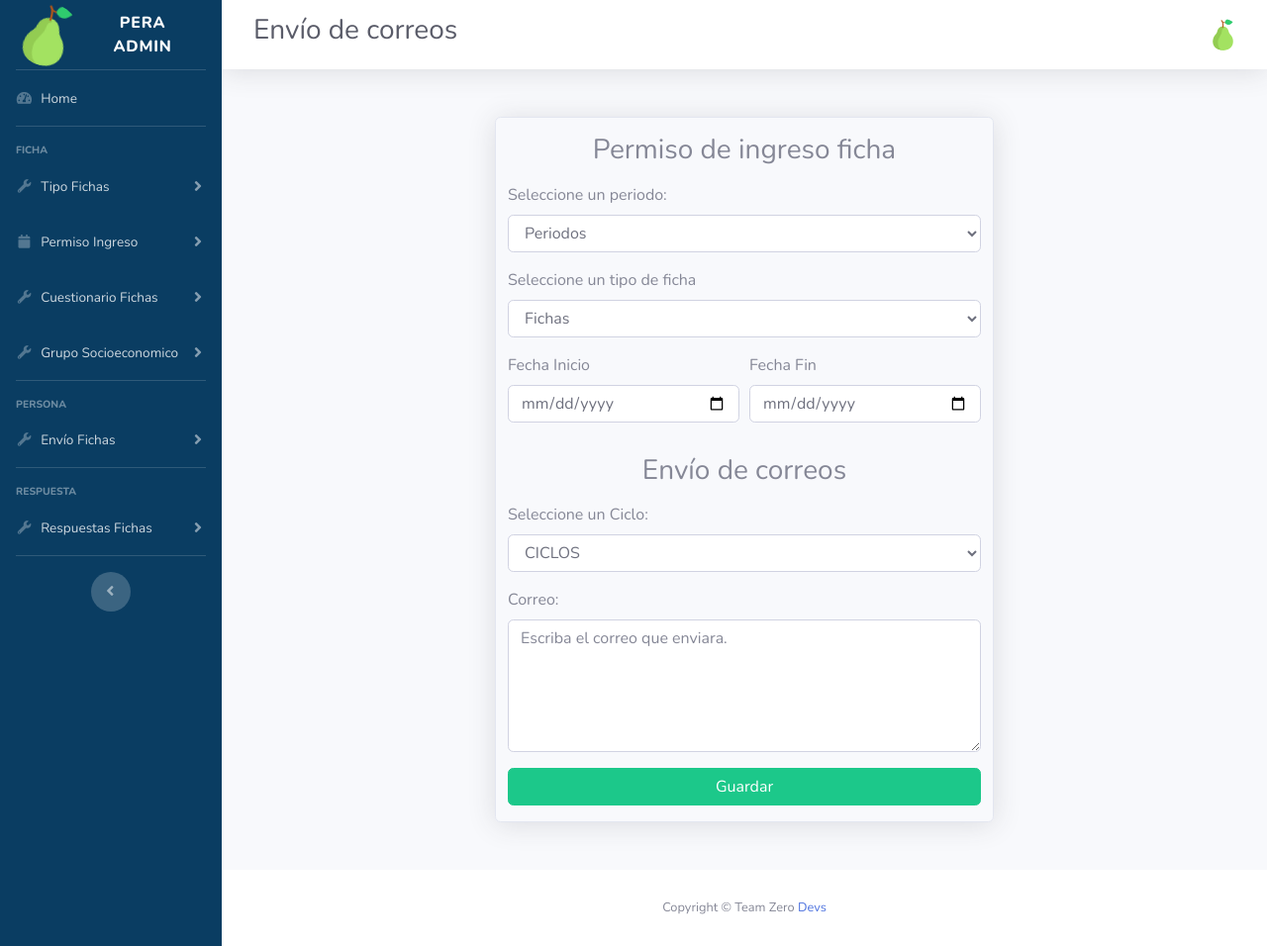
After one commit to taguz91/pera-admin, a PHP site: the page made by src/vista/personaficha/guardar.php in a window 1280 px wide. The commit adds this page. Shown: the whole page at 99% size. Run offline with PHP 8.4, Linux system fonts and the light colour scheme; the template is opened without the code that fills it, so the values that code supplies are empty; some libraries are stand-ins or nearby versions.

Commit message:
Solucionando algunas fallas

```diff
--- a/src/modelo/personaficha/enviar.php
+++ b/src/modelo/personaficha/enviar.php
@@ -25,7 +25,7 @@ class EnviarCorreo {
       $mail->Subject = 'Ficha Socioecon&oacute;mica';
       $mail->Body =
       '<p>'. $mensaje.'</p>'.
-      '<p> A continuación se presenta un enlace el cual le redirecciona a la página de ingreso de las Fichas Socioecon&oacute;micas </p>
+      '<p> A continuación se presenta un enlace el cual le redirecciona a la página de ingreso de la ficha</p>
       <hr>
       <h2>Su contraseña es: </h2> <h1>'.$pass.'</h1>
       <hr>
@@ -37,7 +37,6 @@ class EnviarCorreo {
       $mail->send();
       return true;
     } catch (Exception $e) {
-      echo "El mensaje no pudo ser enviado: {$mail->ErrorInfo}";
       return false;
     }
   }
--- a/src/vista/permisoingreso/guardar.php
+++ b/src/vista/permisoingreso/guardar.php
@@ -92,8 +92,7 @@ require 'src/vista/templates/footer.php';
     formdata.append('guardar', 'true');
 
     if (formdata.get('periodo') != '0' && formdata.get('tipoficha') != '0' && formdata.get('fechaInicio') != '' &&
-    formdata.get('fechaFin') != '' &&
-    fechaValida(formdata.get('fechaInicio'), formdata.get('fechaFin'));
+    formdata.get('fechaFin') != ''
     ) {
       fetch(URLPG, {
         method: 'POST',
--- /dev/null
+++ b/src/vista/personaficha/guardar.php
@@ -0,0 +1,148 @@
+<?php
+$pagina = 'Envío de correos';
+require 'src/vista/templates/header.php';
+?>
+<div class="my-5">
+
+  <div class="col-md-8 col-lg-6 mx-auto border rounded shadow">
+
+    <div id="ctn-msg"></div>
+
+    <form class="form-horizontal" action="<?php echo constant('URL'); ?>personaficha/guardarpersona" method="post">
+
+      <h3 class="text-center my-3">Permiso de ingreso ficha</h3>
+
+      <div class="form-group">
+          <label for="periodo" class="control-label">Seleccione un periodo:</label>
+          <select class="form-control" name="periodo" id="cmbPeriodos">
+              <option value="0">Periodos</option>
+
+              <?php
+              if (isset($periodos)) {
+                  foreach ($periodos as $pl) {
+                      echo '<option value="' . $pl->id . '">' . $pl->nombre . '</option>';
+                  }
+              }
+              ?>
+          </select>
+      </div>
+
+      <div class="form-group">
+
+          <label for="tipoficha" class="control-label">Seleccione un tipo de ficha</label>
+          <select name="tipoficha" class="form-control" id="cmbFichas">
+              <option value="0">Fichas</option>
+              <?php
+              //Cargamos todos los periodos de la base de datos
+              if (isset($tipofichas)) {
+                  foreach ($tipofichas as $tf) {
+                      echo '<option value="' . $tf->id . '">' . $tf->tipoFicha . '</option>';
+                  }
+              }
+              ?>
+          </select>
+
+      </div>
+
+      <div class="form-row">
+          <div class="col">
+              <div class="form-group">
+                  <label for="fechaInicio" class="control-label">Fecha Inicio</label>
+                  <input type="date" name="fechaInicio" value="" class="form-control" id="inInicio">
+              </div>
+          </div>
+
+          <div class="col">
+              <div class="form-group">
+                  <label for="fechaFin" class="control-label">Fecha Fin</label>
+                  <input type="date" name="fechaFin" value="" class="form-control" id="inFin">
+              </div>
+          </div>
+      </div>
+
+      <h3 class="text-center my-3">
+        Envío de correos
+      </h3>
+
+      <div class="form-group">
+        <label for="ciclo" class="control-label">Seleccione un Ciclo:</label>
+        <select class="form-control" name="ciclo" required id="cmbCiclos">
+          <option value="0">CICLOS</option>
+          <option value="1">PRIMEROS</option>
+          <option value="2">SEGUNDOS</option>
+          <option value="3">TERCEROS</option>
+          <option value="4">CUARTOS</option>
+          <option value="5">QUINTOS</option>
+        </select>
+      </div>
+
+      <div class="form-group">
+        <label for="">Correo:</label>
+        <textarea name="correo" class="form-control" rows="5" cols="5" placeholder="Escriba el correo que enviara." required></textarea>
+      </div>
+
+      <div class="form-group">
+        <input class="btn btn-success btn-block" type="submit" name="guardar" value="Guardar">
+      </div>
+
+    </form>
+
+  </div>
+</div>
+
+
+<script type="text/javascript">
+  const URL_PETICION;
+  const SELECT_PERIODO = document.querySelector('#cmbPeriodos');
+  const SELECT_CURSO = document.querySelector('#cmbCiclos');
+
+  SELECT_PERIODO.addEventListener('change', function() {
+    let v = SELECT_PERIODO.value;
+    if (v > 0) {
+      cargarCursos(v);
+    }
+  });
+
+  function cargarCursos(idPeriodo) {
+    fetch(URL_PETICION)
+    .then(res => res.json())
+    .then(data => {
+      if(data.statuscode == '200') {
+        llenarCiclos(data.items);
+      } else {
+        recetarCmbCiclo();
+      }
+    })
+    .catch( e=> {
+      console.log('Error: ' + e);
+    })
+  }
+
+  function llenarCiclos(ciclos) {
+    recetarCmbCiclo();
+    ciclos.forEach(c => {
+
+
+    });
+  }
+
+  function recetarCmbCiclo() {
+    while (SELECT_CURSO.firstChild) {
+      SELECT_CURSO.removeChild(SELECT_CURSO.firstChild);
+    }
+
+    let opt = document.createElement('option');
+    opt.value = "0";
+    opt.appendChild(
+      document.createTextNode('Seleccione')
+    );
+
+    SELECT_CURSO
+  }
+
+</script>
+
+
+<?php
+require 'src/vista/templates/footer.php';
+?>
--- a/src/vista/personaficha/guardarpersona.php
+++ b/src/vista/personaficha/guardarpersona.php
@@ -19,7 +19,7 @@ require 'src/vista/templates/header.php';
           <?php
           if (isset($permisos)) {
             foreach ($permisos as $pf) {
-              echo '<option value="' . $pf->id . '">' . $pf->tipoFicha->tipoFicha . ' - ' . $pf->periodo->nombre . '</option>';
+              echo '<option value="' . $pf['id_permiso_ingreso_ficha'] . '">' . $pf['tipo_ficha'] . ' - ' . $pf['prd_lectivo_nombre'] . '</option>';
             }
           }
           ?>
```
Also changed, not shown: config/config.php (+5 -4 lines), src/controlador/personaficha/personaficha.php (+6 -1 lines), src/modelo/permisoingreso/permisoingresobd.php (+0 -35 lines), src/vista/permisoingreso/index.php (+4 -7 lines).
